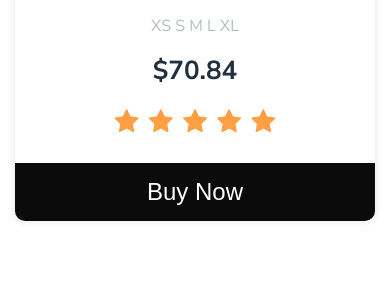
After one commit to pratyushranjan2/ECO, a Flask app: template templates/card2.html in a window 390 px wide. The commit adds this page. Shown: the part 2157-2443 px from the top of the page. Run offline with Flask 2, Linux system fonts and the light colour scheme; the template is opened without the code that fills it, so the values that code supplies are empty; parts of the project's set-up code (start-up, migrations or seed data) failed here and were passed over.

Commit message:
Added Cardview to UI

```diff
--- /dev/null
+++ b/templates/card2.html
@@ -0,0 +1,181 @@
+<!DOCTYPE html>
+<html>
+  <head>
+    <title>Responsive Ecommerce Product Cards In HTML/CSS</title>
+    <h1 style="font-family: Arial, Helvetica, sans-serif; text-align: center;">FIND RENTING SOLUTIONS</h1>
+    <meta charset="utf-8">
+    <meta name="viewport" content="width=device-width, initial-scale=1.0">
+    <link href="https://fonts.googleapis.com/css?family=Nunito+Sans:300i,400,700&display=swap" rel="stylesheet">
+    <link rel="stylesheet" href="https://cdnjs.cloudflare.com/ajax/libs/font-awesome/4.7.0/css/font-awesome.min.css">
+    <style type="text/css">
+      body{
+      margin: 0;
+      font-family:Nunito Sans;
+      }
+      h3{
+      text-align: center;
+      font-size: 30px;
+      margin: 0;
+      padding-top: 10px;
+      }
+      a{
+      text-decoration: none;
+      }
+      .gallery{
+      display: flex;
+      flex-wrap: wrap;
+      width: 100%;
+      justify-content: center;
+      align-items: center;
+      margin: 50px 0;
+      }
+      .content{
+      width: 24%;
+      margin: 15px;
+      box-sizing: border-box;
+      float: left;
+      text-align: center;
+      border-radius:10px;
+      border-top-right-radius: 10px;
+      border-bottom-right-radius: 10px;
+      padding-top: 10px;
+      box-shadow: 0 0 10px rgba(0, 0, 0, 0.1);
+      transition: .4s;
+      }
+      .content:hover{
+      box-shadow: 0 0 11px rgba(33,33,33,.2);
+      transform: translate(0px, -8px);
+      transition: .6s;
+      }
+      img{
+      width: 200px;
+      height: 300px;
+      text-align: center;
+      margin: 0 auto;
+      display: block;
+      }
+      p{
+      text-align: center;
+      color: #b2bec3;
+      padding: 0 8px;
+      }
+      h6{
+      font-size: 26px;
+      text-align: center;
+      color: #222f3e;
+      margin: 0;
+      }
+      ul{
+      list-style-type: none;
+      display: flex;
+      justify-content: center;
+      align-items: center;
+      padding: 0px;
+      }
+      li{
+      padding: 5px;
+      }
+      .fa{
+      color: #ff9f43;
+      font-size: 26px;
+      transition: .4s;
+      }
+      .fa:hover{
+      transform: scale(1.3);
+      transition: .6s;
+      }
+      button{
+      text-align: center;
+      font-size: 24px;
+      color: #fff;
+      width: 100%;
+      padding: 15px;
+      border:0px;
+      outline: none;
+      cursor: pointer;
+      margin-top: 5px;
+      border-bottom-right-radius: 10px;
+      border-bottom-left-radius: 10px;
+      }
+      .buy-1{
+      background-color: #2183a2;
+      }
+      .buy-2{
+      background-color: #3b3e6e;
+      }
+      .buy-3{
+      background-color: #0b0b0b;
+      }
+      @media(max-width: 1000px){
+      .content{
+      width: 46%;
+      }
+      }
+      @media(max-width: 750px){
+      .content{
+      width: 100%;
+      }
+      }
+    </style>
+  </head>
+  <body>
+    <div class="gallery">
+      <div class="content">
+        <img src="../static/img/test.jpeg">
+        <!-- <h3>Shoes</h3> -->
+        <p>S M L</p>
+        <h6>$100.00</h6>
+        <ul>
+          <li><i class="fa fa-star" aria-hidden="true"></i></li>
+          <li><i class="fa fa-star" aria-hidden="true"></i></li>
+          <li><i class="fa fa-star" aria-hidden="true"></i></li>
+          <li><i class="fa fa-star" aria-hidden="true"></i></li>
+          <li><i class="fa fa-star" aria-hidden="true"></i></li>
+        </ul>
+        <button class="buy-3">Buy Now</button>
+      </div>
+      <div class="content">
+        <img src="../static/img/test.jpeg">
+        <!-- <h3>Earphone</h3> -->
+        <p>M</p>
+        <h6>$40.00</h6>
+        <ul>
+          <li><i class="fa fa-star" aria-hidden="true"></i></li>
+          <li><i class="fa fa-star" aria-hidden="true"></i></li>
+          <li><i class="fa fa-star" aria-hidden="true"></i></li>
+          <li><i class="fa fa-star" aria-hidden="true"></i></li>
+          <li><i class="fa fa-star" aria-hidden="true"></i></li>
+        </ul>
+        <button class="buy-3">Buy Now</button>
+      </div>
+      <div class="content">
+        <img src="../static/img/test.jpeg">
+        <!-- <h3>Watch</h3> -->
+        <p>XS S M L XL</p>
+        <h6>$70.84</h6>
+        <ul>
+          <li><i class="fa fa-star" aria-hidden="true"></i></li>
+          <li><i class="fa fa-star" aria-hidden="true"></i></li>
+          <li><i class="fa fa-star" aria-hidden="true"></i></li>
+          <li><i class="fa fa-star" aria-hidden="true"></i></li>
+          <li><i class="fa fa-star" aria-hidden="true"></i></li>
+        </ul>
+        <button class="buy-3">Buy Now</button>
+      </div>
+      <div class="content">
+        <img src="../static/img/test.jpeg">
+        <!-- <h3>Watch</h3> -->
+        <p>XS S M L XL</p>
+        <h6>$70.84</h6>
+        <ul>
+          <li><i class="fa fa-star" aria-hidden="true"></i></li>
+          <li><i class="fa fa-star" aria-hidden="true"></i></li>
+          <li><i class="fa fa-star" aria-hidden="true"></i></li>
+          <li><i class="fa fa-star" aria-hidden="true"></i></li>
+          <li><i class="fa fa-star" aria-hidden="true"></i></li>
+        </ul>
+        <button class="buy-3">Buy Now</button>
+      </div>
+    </div>
+  </body>
+</html>
--- a/templates/index.html
+++ b/templates/index.html
@@ -1,6 +1,8 @@
 <!doctype html>
 <html>
-    <head><link rel="stylesheet" href="https://maxcdn.bootstrapcdn.com/bootstrap/3.3.7/css/bootstrap.min.css"></head>
+    <head>
+        <link rel="stylesheet" href="https://maxcdn.bootstrapcdn.com/bootstrap/3.3.7/css/bootstrap.min.css">
+    </head>
     <body>
         <div class="container">
             <h1 style="font-family:arial">Search Rental Options</h1>
```
Also changed, not shown: templates/card.html (added, +20 -0 lines), templates/card3.html (added, +87 -0 lines), templates/card4.html (added, +100 -0 lines), testserver.py (added, +10 -0 lines), 1 other file.
